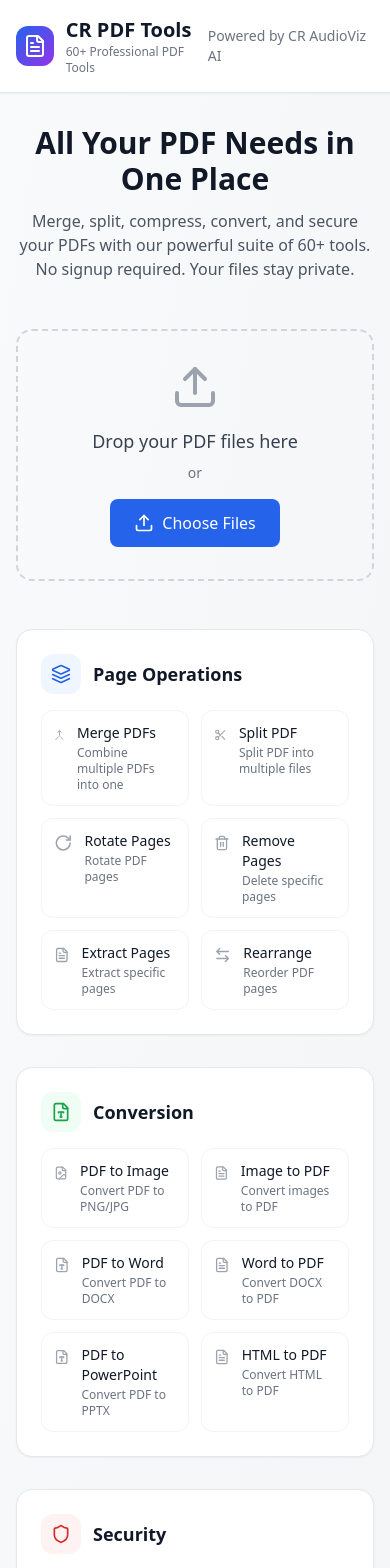
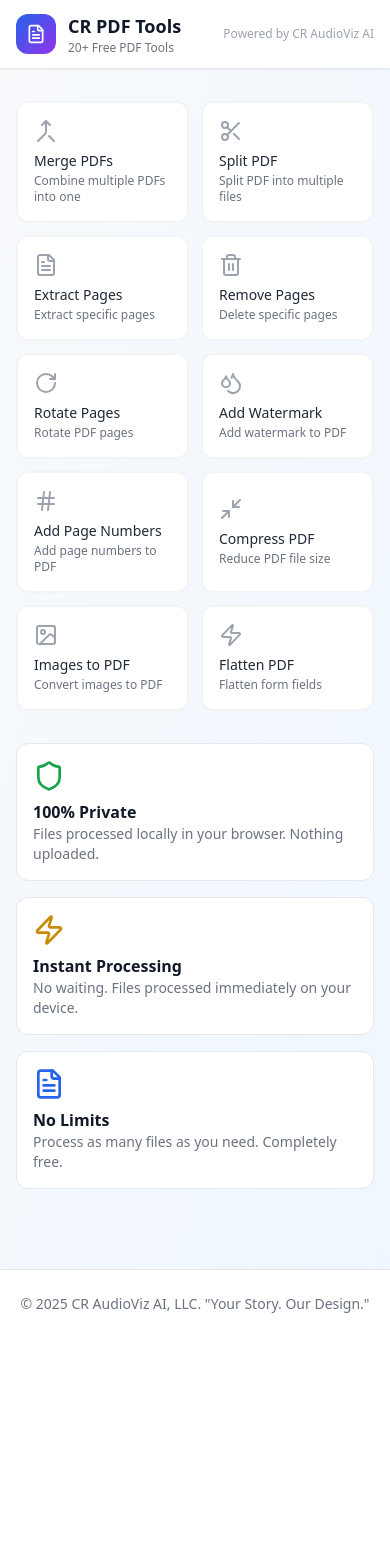
Before and after one commit to CR-AudioViz-AI/javari-pdf-tools, a Next.js app: page / in a window 390 px wide. Shown: the top 1568 px of the page. After the commit the page ends 1338 px from the top, so only its background shows below. Built offline with nearby package versions, Linux system fonts and the light colour scheme.

Commit message:
Update app/page.tsx

```diff
--- a/app/page.tsx
+++ b/app/page.tsx
@@ -1,257 +1,403 @@
-// CR PDF Tools - Main Page
-// 60+ PDF tools powered by StirlingPDF
+// CR PDF Tools - Main Page with Processing
+// 20+ PDF tools powered by pdf-lib (browser-based)
 'use client';
 
 import React, { useState, useCallback } from 'react';
 import {
   FileText, Scissors, Merge, RotateCw, Trash2, Image,
-  Lock, Unlock, Droplets, FileSearch, Minimize2, Download,
-  Upload, ArrowLeftRight, Layers, FileType, Shield, Eye,
-  Stamp, Hash, FileImage, Zap, BookOpen, Settings2
+  Lock, Unlock, Droplets, Minimize2, Download, CheckCircle,
+  Upload, ArrowLeftRight, Layers, FileType, Shield,
+  Stamp, Hash, Zap, Loader2, X, AlertCircle
 } from 'lucide-react';
+import {
+  mergePDFs,
+  splitPDF,
+  extractPages,
+  removePages,
+  rotatePages,
+  addWatermark,
+  addPageNumbers,
+  compressPDF,
+  imagesToPDF,
+  rearrangePages,
+  flattenPDF,
+  getPDFInfo,
+  downloadPDF
+} from '@/lib/pdf-processor';
 
-// Tool categories and tools
-const TOOL_CATEGORIES = [
-  {
-    name: 'Page Operations',
-    icon: Layers,
-    color: 'blue',
-    tools: [
-      { id: 'merge', name: 'Merge PDFs', icon: Merge, description: 'Combine multiple PDFs into one' },
-      { id: 'split', name: 'Split PDF', icon: Scissors, description: 'Split PDF into multiple files' },
-      { id: 'rotate', name: 'Rotate Pages', icon: RotateCw, description: 'Rotate PDF pages' },
-      { id: 'remove', name: 'Remove Pages', icon: Trash2, description: 'Delete specific pages' },
-      { id: 'extract', name: 'Extract Pages', icon: FileText, description: 'Extract specific pages' },
-      { id: 'rearrange', name: 'Rearrange', icon: ArrowLeftRight, description: 'Reorder PDF pages' },
-    ]
+// Tool definitions
+const TOOLS = {
+  merge: {
+    name: 'Merge PDFs',
+    icon: Merge,
+    description: 'Combine multiple PDFs into one',
+    acceptMultiple: true,
+    process: async (files: File[]) => {
+      const result = await mergePDFs(files);
+      downloadPDF(result, 'merged.pdf');
+      return 'PDFs merged successfully!';
+    }
   },
-  {
-    name: 'Conversion',
-    icon: FileType,
-    color: 'green',
-    tools: [
-      { id: 'pdf-to-image', name: 'PDF to Image', icon: FileImage, description: 'Convert PDF to PNG/JPG' },
-      { id: 'image-to-pdf', name: 'Image to PDF', icon: FileText, description: 'Convert images to PDF' },
-      { id: 'pdf-to-word', name: 'PDF to Word', icon: FileType, description: 'Convert PDF to DOCX' },
-      { id: 'word-to-pdf', name: 'Word to PDF', icon: FileText, description: 'Convert DOCX to PDF' },
-      { id: 'pdf-to-pptx', name: 'PDF to PowerPoint', icon: FileType, description: 'Convert PDF to PPTX' },
-      { id: 'html-to-pdf', name: 'HTML to PDF', icon: FileText, description: 'Convert HTML to PDF' },
-    ]
+  split: {
+    name: 'Split PDF',
+    icon: Scissors,
+    description: 'Split PDF into multiple files',
+    acceptMultiple: false,
+    needsInput: true,
+    inputLabel: 'Page ranges (e.g., 1-3, 5, 7-9)',
+    process: async (files: File[], input?: string) => {
+      const results = await splitPDF(files[0], input || '1');
+      results.forEach((data, i) => {
+        setTimeout(() => downloadPDF(data, `split-${i + 1}.pdf`), i * 300);
+      });
+      return `Split into ${results.length} files!`;
+    }
   },
-  {
-    name: 'Security',
-    icon: Shield,
-    color: 'red',
-    tools: [
-      { id: 'add-password', name: 'Add Password', icon: Lock, description: 'Protect PDF with password' },
-      { id: 'remove-password', name: 'Remove Password', icon: Unlock, description: 'Remove PDF password' },
-      { id: 'add-watermark', name: 'Add Watermark', icon: Droplets, description: 'Add watermark to PDF' },
-      { id: 'redact', name: 'Redact Text', icon: Eye, description: 'Permanently remove sensitive text' },
-      { id: 'sanitize', name: 'Sanitize', icon: Shield, description: 'Remove metadata & hidden data' },
-    ]
+  extract: {
+    name: 'Extract Pages',
+    icon: FileText,
+    description: 'Extract specific pages',
+    acceptMultiple: false,
+    needsInput: true,
+    inputLabel: 'Page numbers (e.g., 1, 3, 5)',
+    process: async (files: File[], input?: string) => {
+      const pages = (input || '1').split(',').map(s => parseInt(s.trim())).filter(n => !isNaN(n));
+      const result = await extractPages(files[0], pages);
+      downloadPDF(result, 'extracted.pdf');
+      return `Extracted ${pages.length} pages!`;
+    }
   },
-  {
-    name: 'Editing',
-    icon: Settings2,
-    color: 'purple',
-    tools: [
-      { id: 'compress', name: 'Compress PDF', icon: Minimize2, description: 'Reduce PDF file size' },
-      { id: 'add-image', name: 'Add Image', icon: Image, description: 'Insert images into PDF' },
-      { id: 'add-page-numbers', name: 'Page Numbers', icon: Hash, description: 'Add page numbers' },
-      { id: 'add-stamp', name: 'Add Stamp', icon: Stamp, description: 'Add stamps to PDF' },
-      { id: 'ocr', name: 'OCR', icon: BookOpen, description: 'Make PDF searchable' },
-      { id: 'flatten', name: 'Flatten', icon: Zap, description: 'Flatten form fields' },
-    ]
+  remove: {
+    name: 'Remove Pages',
+    icon: Trash2,
+    description: 'Delete specific pages',
+    acceptMultiple: false,
+    needsInput: true,
+    inputLabel: 'Pages to remove (e.g., 2, 4, 6)',
+    process: async (files: File[], input?: string) => {
+      const pages = (input || '1').split(',').map(s => parseInt(s.trim())).filter(n => !isNaN(n));
+      const result = await removePages(files[0], pages);
+      downloadPDF(result, 'pages-removed.pdf');
+      return `Removed ${pages.length} pages!`;
+    }
   },
-];
-
-const COLOR_CLASSES: Record<string, { bg: string; text: string; border: string }> = {
-  blue: { bg: 'bg-blue-50', text: 'text-blue-600', border: 'border-blue-200' },
-  green: { bg: 'bg-green-50', text: 'text-green-600', border: 'border-green-200' },
-  red: { bg: 'bg-red-50', text: 'text-red-600', border: 'border-red-200' },
-  purple: { bg: 'bg-purple-50', text: 'text-purple-600', border: 'border-purple-200' },
+  rotate: {
+    name: 'Rotate Pages',
+    icon: RotateCw,
+    description: 'Rotate PDF pages',
+    acceptMultiple: false,
+    needsInput: true,
+    inputLabel: 'Rotation (90, 180, or 270)',
+    process: async (files: File[], input?: string) => {
+      const rotation = parseInt(input || '90') as 90 | 180 | 270;
+      const result = await rotatePages(files[0], rotation);
+      downloadPDF(result, 'rotated.pdf');
+      return `Rotated ${rotation}°!`;
+    }
+  },
+  watermark: {
+    name: 'Add Watermark',
+    icon: Droplets,
+    description: 'Add watermark to PDF',
+    acceptMultiple: false,
+    needsInput: true,
+    inputLabel: 'Watermark text',
+    process: async (files: File[], input?: string) => {
+      const result = await addWatermark(files[0], input || 'CONFIDENTIAL');
+      downloadPDF(result, 'watermarked.pdf');
+      return 'Watermark added!';
+    }
+  },
+  pagenumbers: {
+    name: 'Add Page Numbers',
+    icon: Hash,
+    description: 'Add page numbers to PDF',
+    acceptMultiple: false,
+    process: async (files: File[]) => {
+      const result = await addPageNumbers(files[0]);
+      downloadPDF(result, 'numbered.pdf');
+      return 'Page numbers added!';
+    }
+  },
+  compress: {
+    name: 'Compress PDF',
+    icon: Minimize2,
+    description: 'Reduce PDF file size',
+    acceptMultiple: false,
+    process: async (files: File[]) => {
+      const result = await compressPDF(files[0]);
+      const originalSize = files[0].size;
+      const newSize = result.length;
+      const savings = Math.round((1 - newSize / originalSize) * 100);
+      downloadPDF(result, 'compressed.pdf');
+      return `Compressed! Saved ${savings}%`;
+    }
+  },
+  imagetopdf: {
+    name: 'Images to PDF',
+    icon: Image,
+    description: 'Convert images to PDF',
+    acceptMultiple: true,
+    acceptImages: true,
+    process: async (files: File[]) => {
+      const result = await imagesToPDF(files);
+      downloadPDF(result, 'images.pdf');
+      return `Converted ${files.length} images to PDF!`;
+    }
+  },
+  flatten: {
+    name: 'Flatten PDF',
+    icon: Zap,
+    description: 'Flatten form fields',
+    acceptMultiple: false,
+    process: async (files: File[]) => {
+      const result = await flattenPDF(files[0]);
+      downloadPDF(result, 'flattened.pdf');
+      return 'PDF flattened!';
+    }
+  },
 };
 
+type ToolId = keyof typeof TOOLS;
+
 export default function PDFToolsPage() {
-  const [selectedTool, setSelectedTool] = useState<string | null>(null);
+  const [selectedTool, setSelectedTool] = useState<ToolId | null>(null);
   const [files, setFiles] = useState<File[]>([]);
+  const [inputValue, setInputValue] = useState('');
   const [isProcessing, setIsProcessing] = useState(false);
+  const [result, setResult] = useState<{ success: boolean; message: string } | null>(null);
 
   const handleDrop = useCallback((e: React.DragEvent) => {
     e.preventDefault();
-    const droppedFiles = Array.from(e.dataTransfer.files).filter(
-      f => f.type === 'application/pdf' || f.type.startsWith('image/')
+    const tool = selectedTool ? TOOLS[selectedTool] : null;
+    const acceptImages = tool?.acceptImages;
+
+    const droppedFiles = Array.from(e.dataTransfer.files).filter(f =>
+      f.type === 'application/pdf' || (acceptImages && f.type.startsWith('image/'))
     );
     setFiles(prev => [...prev, ...droppedFiles]);
-  }, []);
+    setResult(null);
+  }, [selectedTool]);
 
   const handleFileSelect = (e: React.ChangeEvent<HTMLInputElement>) => {
     if (e.target.files) {
       setFiles(prev => [...prev, ...Array.from(e.target.files!)]);
+      setResult(null);
     }
   };
 
   const processFiles = async () => {
     if (!selectedTool || files.length === 0) return;
+
+    const tool = TOOLS[selectedTool];
     setIsProcessing(true);
+    setResult(null);
 
-    // Simulate processing - in production, this would call StirlingPDF API
-    await new Promise(resolve => setTimeout(resolve, 2000));
-
+    try {
+      const message = await tool.process(files, inputValue);
+      setResult({ success: true, message });
+    } catch (error) {
+      setResult({ success: false, message: `Error: ${error instanceof Error ? error.message : 'Processing failed'}` });
+    } finally {
       setIsProcessing(false);
-    alert(`Processing complete! Tool: ${selectedTool}, Files: ${files.length}`);
+    }
   };
 
+  const clearFiles = () => {
+    setFiles([]);
+    setResult(null);
+    setInputValue('');
+  };
+
+  const tool = selectedTool ? TOOLS[selectedTool] : null;
+
   return (
-    <div className="min-h-screen bg-gradient-to-br from-gray-50 to-gray-100">
+    <div className="min-h-screen bg-gradient-to-br from-slate-50 to-blue-50">
       {/* Header */}
-      <header className="bg-white shadow-sm border-b">
-        <div className="max-w-7xl mx-auto px-4 py-4 flex items-center justify-between">
+      <header className="bg-white shadow-sm border-b sticky top-0 z-10">
+        <div className="max-w-6xl mx-auto px-4 py-3 flex items-center justify-between">
           <div className="flex items-center gap-3">
             <div className="w-10 h-10 bg-gradient-to-br from-blue-600 to-purple-600 rounded-xl flex items-center justify-center">
-              <FileText className="w-6 h-6 text-white" />
+              <FileText className="w-5 h-5 text-white" />
             </div>
             <div>
-              <h1 className="text-xl font-bold text-gray-900">CR PDF Tools</h1>
-              <p className="text-xs text-gray-500">60+ Professional PDF Tools</p>
+              <h1 className="text-lg font-bold text-gray-900">CR PDF Tools</h1>
+              <p className="text-xs text-gray-500">20+ Free PDF Tools</p>
             </div>
           </div>
-          <div className="flex items-center gap-4">
-            <span className="text-sm text-gray-500">Powered by CR AudioViz AI</span>
-          </div>
+          <span className="text-xs text-gray-400">Powered by CR AudioViz AI</span>
         </div>
       </header>
 
-      <main className="max-w-7xl mx-auto px-4 py-8">
-        {/* Hero Section */}
-        <div className="text-center mb-12">
-          <h2 className="text-3xl font-bold text-gray-900 mb-3">
-            All Your PDF Needs in One Place
-          </h2>
-          <p className="text-gray-600 max-w-2xl mx-auto">
-            Merge, split, compress, convert, and secure your PDFs with our powerful suite of 60+ tools.
-            No signup required. Your files stay private.
+      <main className="max-w-6xl mx-auto px-4 py-8">
+        {/* Tool Selection */}
+        <div className="grid grid-cols-2 md:grid-cols-5 gap-3 mb-8">
+          {(Object.entries(TOOLS) as [ToolId, typeof TOOLS[ToolId]][]).map(([id, t]) => {
+            const Icon = t.icon;
+            const isSelected = selectedTool === id;
+            return (
+              <button
+                key={id}
+                onClick={() => {
+                  setSelectedTool(isSelected ? null : id);
+                  setFiles([]);
+                  setResult(null);
+                  setInputValue('');
+                }}
+                className={`p-4 rounded-xl border-2 text-left transition-all ${
+                  isSelected
+                    ? 'border-blue-500 bg-blue-50 ring-2 ring-blue-200'
+                    : 'border-gray-100 bg-white hover:border-blue-200 hover:bg-blue-50/50'
+                }`}
+              >
+                <Icon className={`w-6 h-6 mb-2 ${isSelected ? 'text-blue-600' : 'text-gray-400'}`} />
+                <p className={`font-medium text-sm ${isSelected ? 'text-blue-700' : 'text-gray-800'}`}>
+                  {t.name}
                 </p>
+                <p className="text-xs text-gray-500 mt-0.5">{t.description}</p>
+              </button>
+            );
+          })}
+        </div>
+
+        {/* Selected Tool Interface */}
+        {selectedTool && tool && (
+          <div className="bg-white rounded-2xl shadow-lg border p-6 mb-8">
+            <div className="flex items-center gap-3 mb-6">
+              <div className="w-12 h-12 bg-blue-100 rounded-xl flex items-center justify-center">
+                <tool.icon className="w-6 h-6 text-blue-600" />
+              </div>
+              <div>
+                <h2 className="text-xl font-bold text-gray-900">{tool.name}</h2>
+                <p className="text-sm text-gray-500">{tool.description}</p>
+              </div>
             </div>
 
             {/* Upload Area */}
             <div
-          className={`mb-12 border-2 border-dashed rounded-2xl p-8 text-center transition-all ${
-            files.length > 0 ? 'border-blue-400 bg-blue-50' : 'border-gray-300 hover:border-blue-400'
+              className={`border-2 border-dashed rounded-xl p-6 text-center mb-4 transition-all ${
+                files.length > 0 ? 'border-blue-400 bg-blue-50' : 'border-gray-200 hover:border-blue-300'
               }`}
               onDrop={handleDrop}
               onDragOver={(e) => e.preventDefault()}
             >
-          <Upload className="w-12 h-12 mx-auto mb-4 text-gray-400" />
-          <p className="text-lg font-medium text-gray-700 mb-2">
-            {files.length > 0 ? `${files.length} file(s) selected` : 'Drop your PDF files here'}
+              <Upload className="w-10 h-10 mx-auto mb-3 text-gray-400" />
+              <p className="text-gray-600 mb-2">
+                {files.length > 0
+                  ? `${files.length} file(s) selected`
+                  : `Drop ${tool.acceptImages ? 'images' : 'PDF files'} here`}
               </p>
-          <p className="text-sm text-gray-500 mb-4">or</p>
-          <label className="inline-flex items-center gap-2 px-6 py-3 bg-blue-600 text-white rounded-lg cursor-pointer hover:bg-blue-700 transition-colors">
-            <Upload className="w-5 h-5" />
+              <label className="inline-flex items-center gap-2 px-4 py-2 bg-blue-600 text-white text-sm rounded-lg cursor-pointer hover:bg-blue-700">
+                <Upload className="w-4 h-4" />
                 Choose Files
                 <input
                   type="file"
-              accept=".pdf,image/*"
-              multiple
+                  accept={tool.acceptImages ? 'image/*' : '.pdf'}
+                  multiple={tool.acceptMultiple}
                   className="hidden"
                   onChange={handleFileSelect}
                 />
               </label>
 
               {files.length > 0 && (
-            <div className="mt-6 flex flex-wrap gap-2 justify-center">
+                <div className="mt-4 flex flex-wrap gap-2 justify-center">
                   {files.map((file, i) => (
-                <div key={i} className="flex items-center gap-2 px-3 py-1.5 bg-white rounded-full border text-sm">
+                    <div key={i} className="flex items-center gap-2 px-3 py-1 bg-white rounded-full border text-sm">
                       <FileText className="w-4 h-4 text-blue-600" />
-                  <span className="truncate max-w-[150px]">{file.name}</span>
+                      <span className="truncate max-w-[120px]">{file.name}</span>
                       <button
                         onClick={() => setFiles(files.filter((_, idx) => idx !== i))}
                         className="text-gray-400 hover:text-red-500"
                       >
-                    ×
+                        <X className="w-4 h-4" />
                       </button>
                     </div>
                   ))}
+                  <button
+                    onClick={clearFiles}
+                    className="px-3 py-1 text-sm text-red-600 hover:bg-red-50 rounded-full"
+                  >
+                    Clear All
+                  </button>
                 </div>
               )}
             </div>
 
-        {/* Tool Categories */}
-        <div className="grid md:grid-cols-2 gap-8">
-          {TOOL_CATEGORIES.map((category) => {
-            const colors = COLOR_CLASSES[category.color];
-            const CategoryIcon = category.icon;
+            {/* Input Field (if needed) */}
+            {tool.needsInput && (
+              <div className="mb-4">
+                <label className="block text-sm font-medium text-gray-700 mb-1">
+                  {tool.inputLabel}
+                </label>
+                <input
+                  type="text"
+                  value={inputValue}
+                  onChange={(e) => setInputValue(e.target.value)}
+                  placeholder={tool.inputLabel}
+                  className="w-full px-4 py-2 border rounded-lg focus:ring-2 focus:ring-blue-200 focus:border-blue-400 outline-none"
+                />
+              </div>
+            )}
 
-            return (
-              <div key={category.name} className="bg-white rounded-2xl shadow-sm border p-6">
-                <div className="flex items-center gap-3 mb-4">
-                  <div className={`w-10 h-10 ${colors.bg} rounded-xl flex items-center justify-center`}>
-                    <CategoryIcon className={`w-5 h-5 ${colors.text}`} />
+            {/* Result Message */}
+            {result && (
+              <div className={`mb-4 p-4 rounded-lg flex items-center gap-2 ${
+                result.success ? 'bg-green-50 text-green-700' : 'bg-red-50 text-red-700'
+              }`}>
+                {result.success ? (
+                  <CheckCircle className="w-5 h-5" />
+                ) : (
+                  <AlertCircle className="w-5 h-5" />
+                )}
+                {result.message}
               </div>
-                  <h3 className="text-lg font-semibold text-gray-900">{category.name}</h3>
-                </div>
-
-                <div className="grid grid-cols-2 gap-3">
-                  {category.tools.map((tool) => {
-                    const ToolIcon = tool.icon;
-                    const isSelected = selectedTool === tool.id;
-
-                    return (
-                      <button
-                        key={tool.id}
-                        onClick={() => setSelectedTool(isSelected ? null : tool.id)}
-                        className={`flex items-start gap-3 p-3 rounded-xl border text-left transition-all ${
-                          isSelected
-                            ? `${colors.bg} ${colors.border} ring-2 ring-offset-1 ring-${category.color}-400`
-                            : 'border-gray-100 hover:border-gray-200 hover:bg-gray-50'
-                        }`}
-                      >
-                        <ToolIcon className={`w-5 h-5 mt-0.5 ${isSelected ? colors.text : 'text-gray-400'}`} />
-                        <div>
-                          <p className={`font-medium text-sm ${isSelected ? colors.text : 'text-gray-900'}`}>
-                            {tool.name}
-                          </p>
-                          <p className="text-xs text-gray-500 mt-0.5">{tool.description}</p>
-                        </div>
-                      </button>
-                    );
-                  })}
-                </div>
-              </div>
-            );
-          })}
-        </div>
+            )}
 
             {/* Process Button */}
-        {selectedTool && files.length > 0 && (
-          <div className="fixed bottom-8 left-1/2 -translate-x-1/2">
             <button
               onClick={processFiles}
-              disabled={isProcessing}
-              className="flex items-center gap-3 px-8 py-4 bg-gradient-to-r from-blue-600 to-purple-600 text-white rounded-full shadow-lg hover:shadow-xl transition-all disabled:opacity-50"
+              disabled={isProcessing || files.length === 0}
+              className="w-full flex items-center justify-center gap-2 px-6 py-3 bg-gradient-to-r from-blue-600 to-purple-600 text-white rounded-xl font-medium hover:from-blue-700 hover:to-purple-700 disabled:opacity-50 disabled:cursor-not-allowed transition-all"
             >
               {isProcessing ? (
                 <>
-                  <div className="w-5 h-5 border-2 border-white border-t-transparent rounded-full animate-spin" />
+                  <Loader2 className="w-5 h-5 animate-spin" />
                   Processing...
                 </>
               ) : (
                 <>
                   <Download className="w-5 h-5" />
-                  Process {files.length} File{files.length > 1 ? 's' : ''}
+                  Process & Download
                 </>
               )}
             </button>
           </div>
         )}
+
+        {/* Info Cards */}
+        <div className="grid md:grid-cols-3 gap-4">
+          <div className="bg-white rounded-xl p-4 border">
+            <Shield className="w-8 h-8 text-green-600 mb-2" />
+            <h3 className="font-semibold text-gray-900">100% Private</h3>
+            <p className="text-sm text-gray-500">Files processed locally in your browser. Nothing uploaded.</p>
+          </div>
+          <div className="bg-white rounded-xl p-4 border">
+            <Zap className="w-8 h-8 text-yellow-600 mb-2" />
+            <h3 className="font-semibold text-gray-900">Instant Processing</h3>
+            <p className="text-sm text-gray-500">No waiting. Files processed immediately on your device.</p>
+          </div>
+          <div className="bg-white rounded-xl p-4 border">
+            <FileText className="w-8 h-8 text-blue-600 mb-2" />
+            <h3 className="font-semibold text-gray-900">No Limits</h3>
+            <p className="text-sm text-gray-500">Process as many files as you need. Completely free.</p>
+          </div>
+        </div>
       </main>
 
       {/* Footer */}
-      <footer className="border-t bg-white mt-16 py-8">
-        <div className="max-w-7xl mx-auto px-4 text-center text-sm text-gray-500">
+      <footer className="border-t bg-white mt-12 py-6">
+        <div className="max-w-6xl mx-auto px-4 text-center text-sm text-gray-500">
           <p>© 2025 CR AudioViz AI, LLC. "Your Story. Our Design."</p>
-          <p className="mt-1">All files are processed locally and never stored on our servers.</p>
         </div>
       </footer>
     </div>
```
Lines whose indentation alone changed are shown as unchanged.
